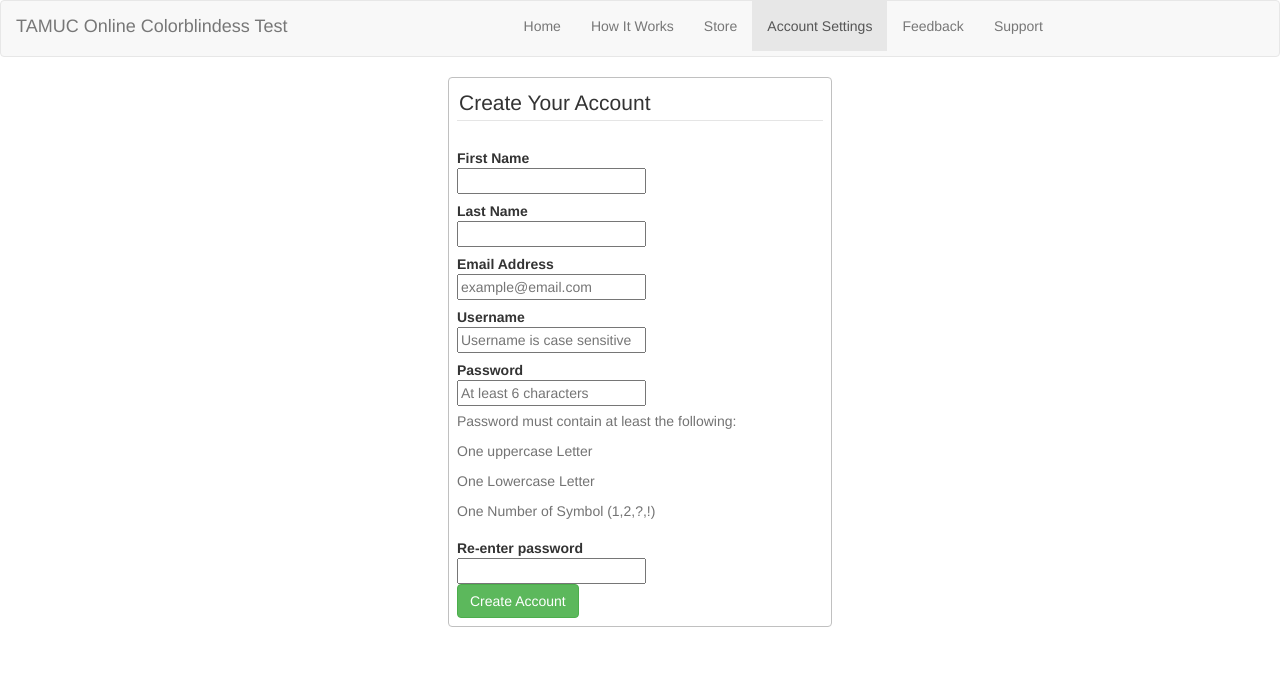
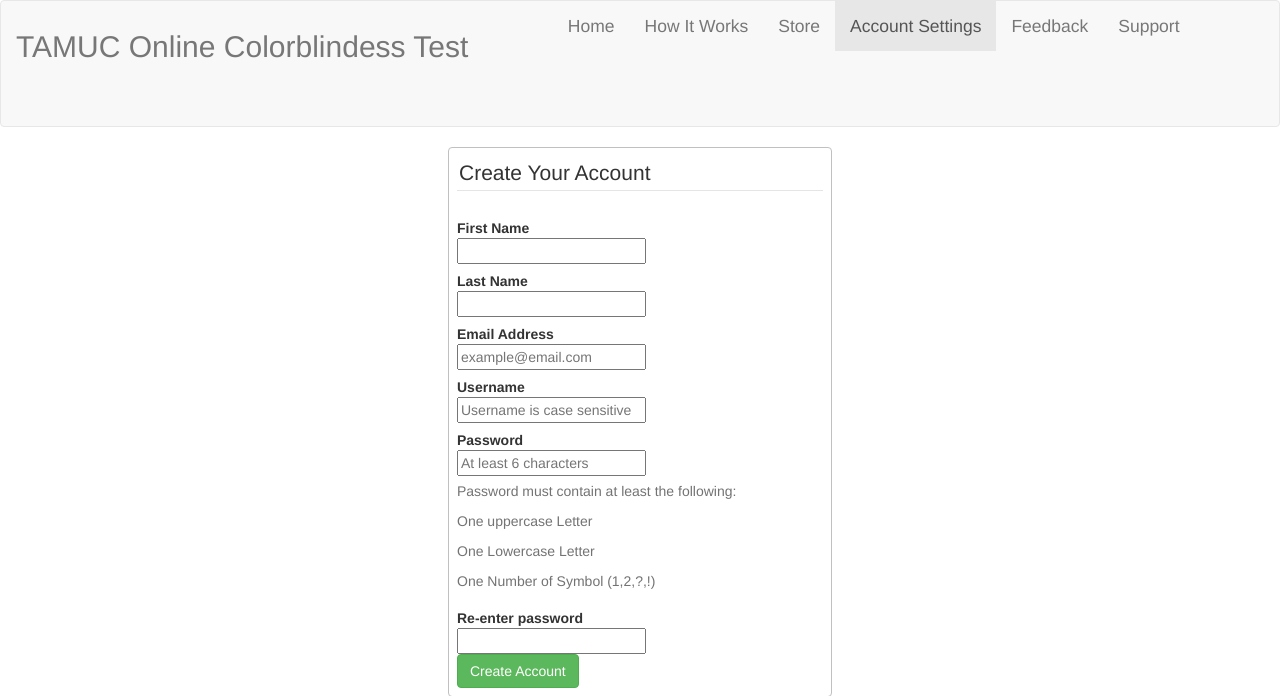
Before and after one commit to shalushivhare/Colorblind, a PHP site: page / in a window 1280 px wide. Shown: the top 696 px of the page. Run offline with PHP 8.4, Linux system fonts and the light colour scheme; some libraries are stand-ins or nearby versions.

Commit message:
Update main.css

```diff
--- a/main.css
+++ b/main.css
@@ -1,4 +1,3 @@
-
 fieldset {
     margin: auto;
     border: 1px solid silver;
@@ -7,15 +6,28 @@ fieldset {
     width: 30%;
 }
 
+.navbar-header {
+    margin-top: 1.5em;
+}
+
+.navbar-brand {
+    color: goldenrod;
+    font-size: 3rem;
+}
+
 .navbar .navbar-nav {
     display: inline-block;
     float: none;
 }
 
-.navbar .navbar-collapse {
-    text-align: center;
+.nav li{
+    font-size: 1.75rem;
 }
 
 legend {
     padding: 2px;
 }
+
+.nav {
+    padding-bottom: 5em;
+}
```
